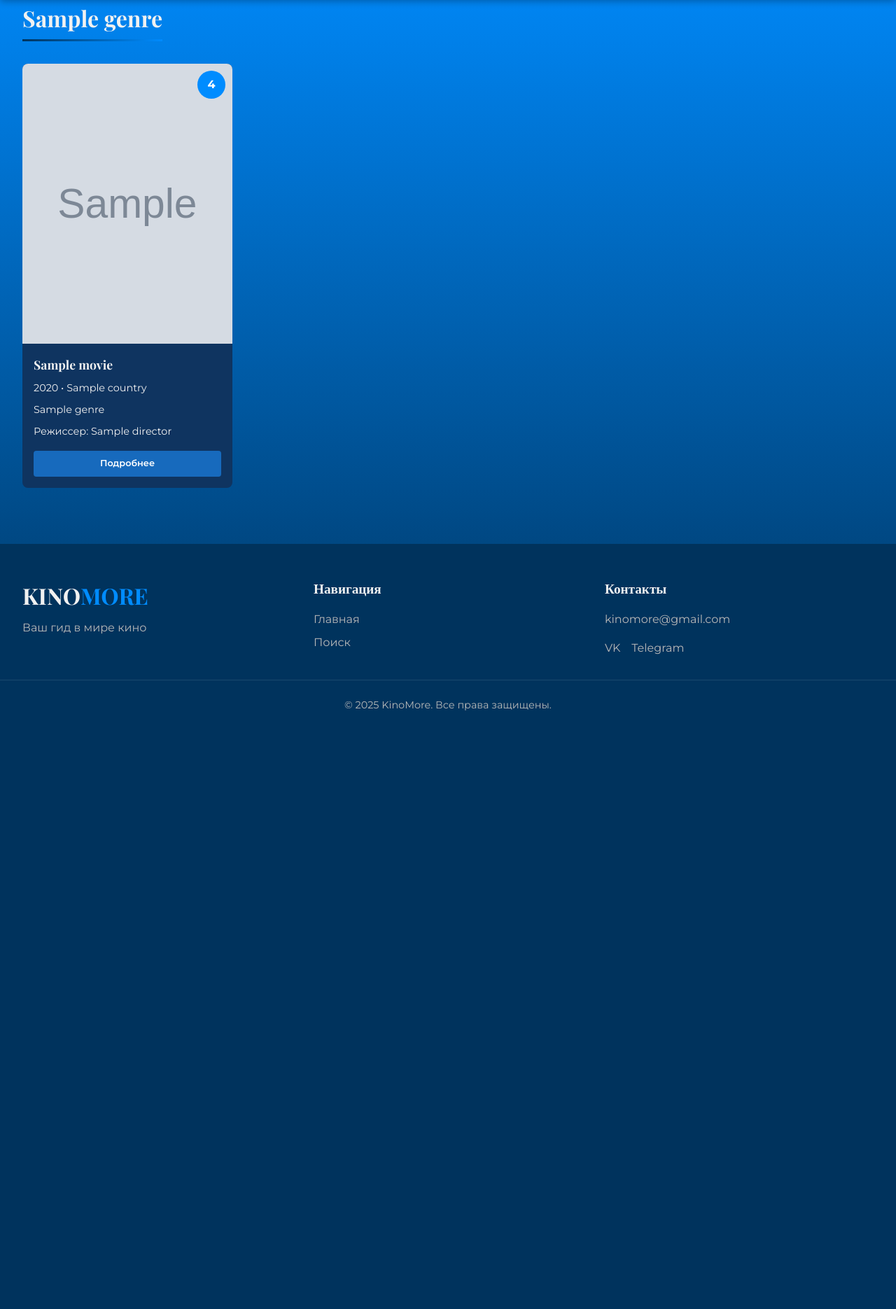
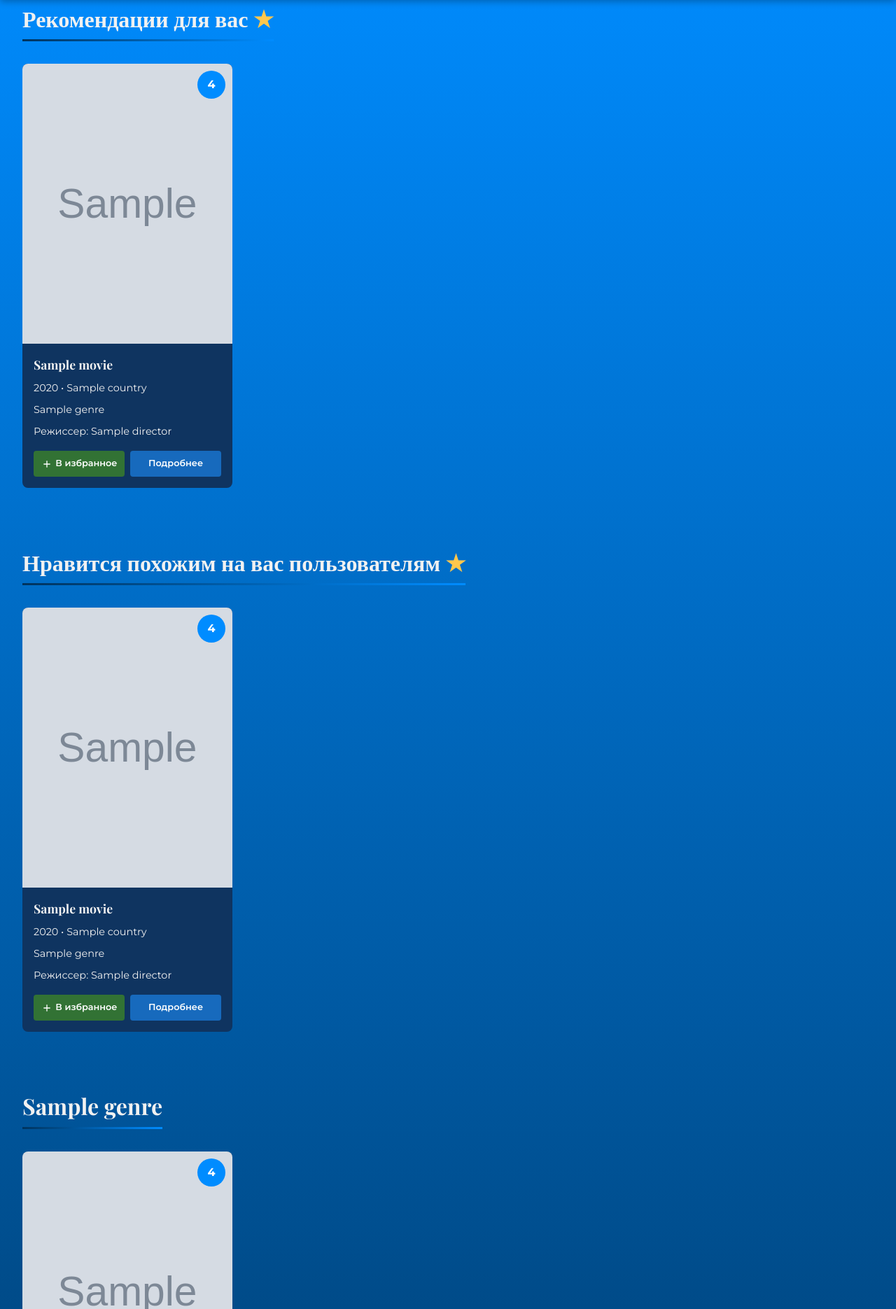
Before and after one commit to AlexanderSh11/films_app, a Django app: template templates/home.html in a window 1280 px wide. Shown: the part 96-1966 px from the top of the page at 70% size. Before the commit the page ends 1111 px from the top, so only its background shows below. Run offline with Django 5.2, Linux system fonts and the light colour scheme; tables that the repository leaves empty hold one stand-in row (values such as "Sample post"); the template is opened without the code that fills it: values that come from a table or form of the project are taken from there, most other values are stand-ins (such as "Sample title", 1, 10 or a date in 2020); grey boxes marked "Sample" are stand-in pictures.

Commit message:
Добавление параметра verbose для контроля вывода функций. Добавление UserToUser рекоммендаций на главную страницу

```diff
--- a/templates/home.html
+++ b/templates/home.html
@@ -14,13 +14,73 @@
     {% include 'header.html' %}
 
     <main class="main-content">
-      {% if show_recommendations %}
+      {% if recommendations %}
         <section class="movie-section">
           <script src="{% static 'js/scrolling.js' %}"></script>
           <h2 class="section-title">Рекомендации для вас <span class="highlight">★</span></h2>
           <div class="movie-scroll-container">
             <div class="movie-row">
               {% for movie in recommendations %}
+                <div class="movie-card">
+                  <div class="movie-poster-container">
+                    <img src="{{ movie.poster_link }}" alt="{{ movie.movie_name }}" class="movie-poster" />
+                    <div class="movie-rating">{{ movie.rating }}</div>
+                  </div>
+                  <div class="movie-info">
+                    <h3 class="movie-title">{{ movie.movie_name }}</h3>
+                    <p class="movie-meta">
+                      {{ movie.year }} •{% for country in movie.country.all %}
+                        {{ country.name }}{% if not forloop.last %}, {% endif %}
+                      {% empty %}
+                      {% endfor %}
+                    </p>
+
+                    <p class="movie-meta">
+                      {% for genre in movie.genre.all %}
+                        {{ genre.name }}{% if not forloop.last %}, {% endif %}
+                      {% empty %}
+                      Не указано
+                      {% endfor %}
+                    </p>
+
+                    <p class="movie-director">
+                      Режиссер:{% for director in movie.director.all %}
+                        {{ director.name }}{% if not forloop.last %}, {% endif %}
+                      {% empty %}
+                      Не указано
+                      {% endfor %}
+                    </p>
+                    <div class="movie-actions">
+                      {% if movie.id in user_favorites %}
+                        <a href="{% url 'remove_from_favorites' movie.id %}" class="action-btn remove-btn">
+                          <svg width="16" height="16" viewBox="0 0 24 24">
+                            <path fill="currentColor" d="M19 13H5v-2h14v2z" />
+                          </svg>Удалить
+                        </a>
+                      {% else %}
+                        <a href="{% url 'add_to_favorites' movie.id %}" class="action-btn add-btn">
+                          <svg width="16" height="16" viewBox="0 0 24 24">
+                            <path fill="currentColor" d="M19 13h-6v6h-2v-6H5v-2h6V5h2v6h6v2z" />
+                          </svg>В избранное
+                        </a>
+                      {% endif %}
+                      <a href="{% url 'movie_detail' movie.id %}" class="action-btn details-btn">Подробнее</a>
+                    </div>
+                  </div>
+                </div>
+              {% endfor %}
+            </div>
+          </div>
+        </section>
+      {% endif %}
+
+      {% if user_to_user_recommendations %}
+        <section class="movie-section">
+          <script src="{% static 'js/scrolling.js' %}"></script>
+          <h2 class="section-title">Нравится похожим на вас пользователям <span class="highlight">★</span></h2>
+          <div class="movie-scroll-container">
+            <div class="movie-row">
+              {% for movie in user_to_user_recommendations %}
                 <div class="movie-card">
                   <div class="movie-poster-container">
                     <img src="{{ movie.poster_link }}" alt="{{ movie.movie_name }}" class="movie-poster" />
```
Also changed, not shown: app/views.py (+12 -6 lines), collaborative_filtering.py (+25 -22 lines).
